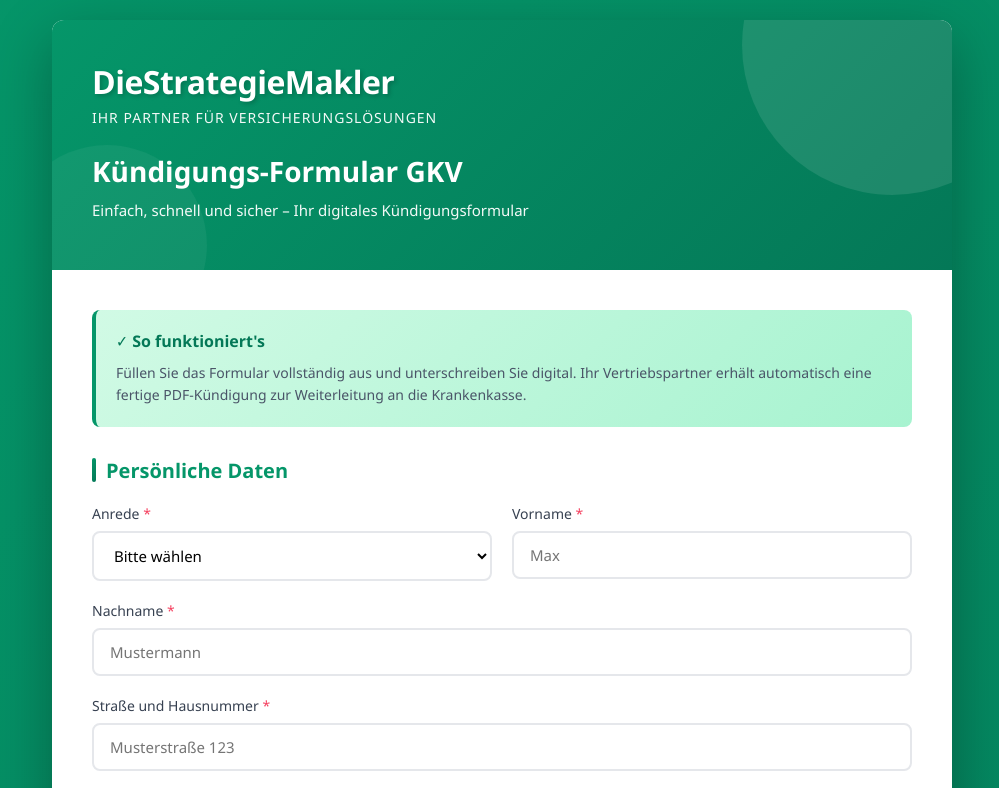
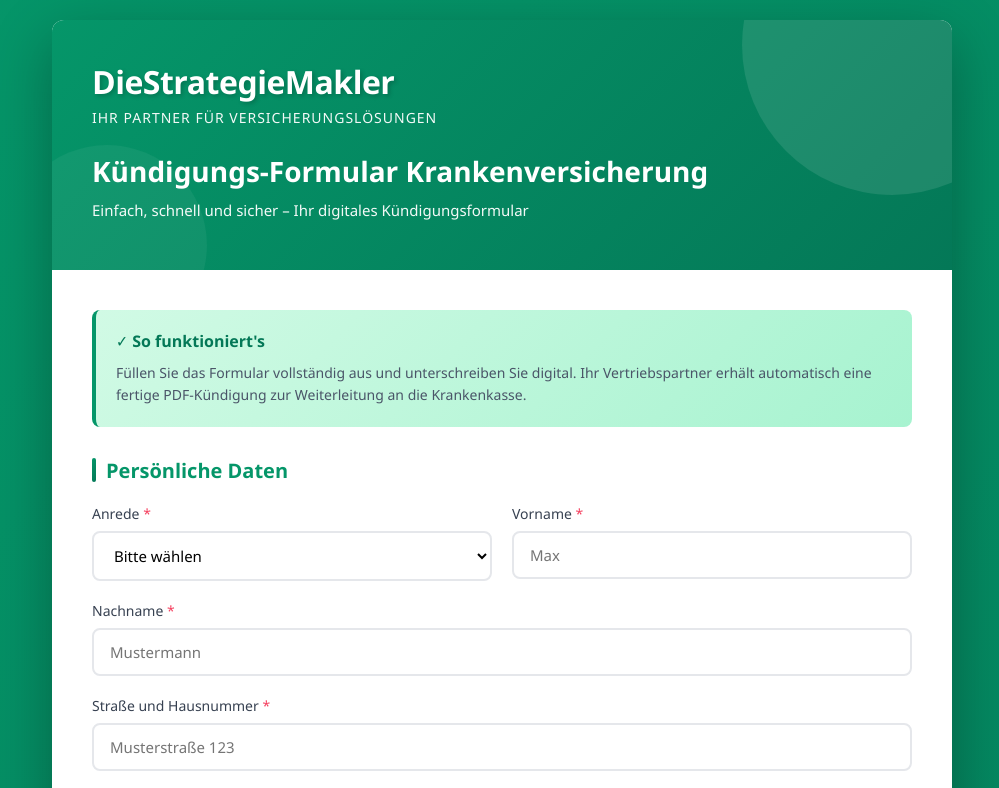
Before and after one commit to MarcelDSM/K-ndigung, a plain HTML site: page index.html in a window 1280 px wide. Shown: the top 788 px of the page, without its empty margins (138-1137 px from the left). Drawn offline with Linux system fonts and the light colour scheme.

Commit message:
Update index.html

```diff
--- a/index.html
+++ b/index.html
@@ -592,7 +592,7 @@
                 <div class="brand-tagline">IHR PARTNER FÜR VERSICHERUNGSLÖSUNGEN</div>
             </div>
             <div class="header-content">
-                <h1>Kündigungs-Formular GKV</h1>
+                <h1>Kündigungs-Formular Krankenversicherung</h1>
                 <p>Einfach, schnell und sicher – Ihr digitales Kündigungsformular</p>
             </div>
         </div>
```
